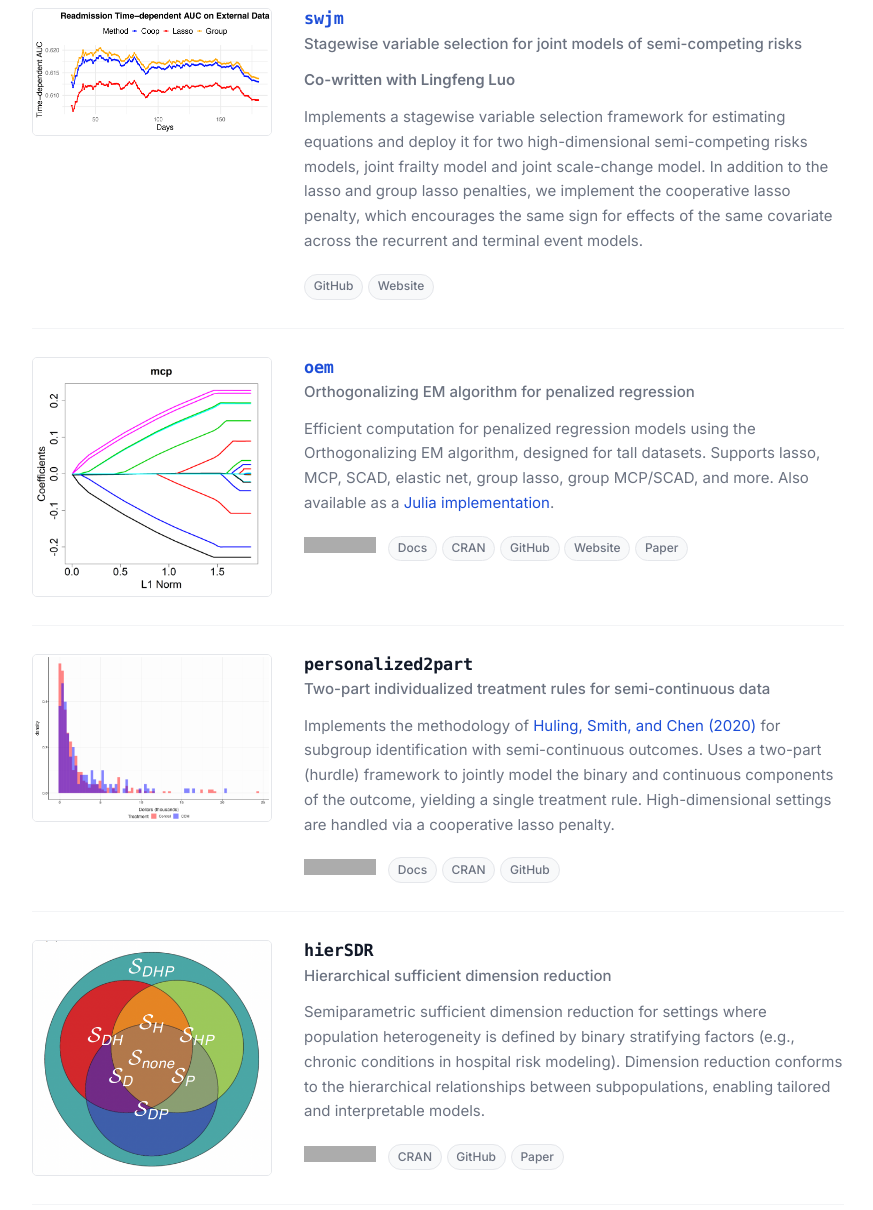
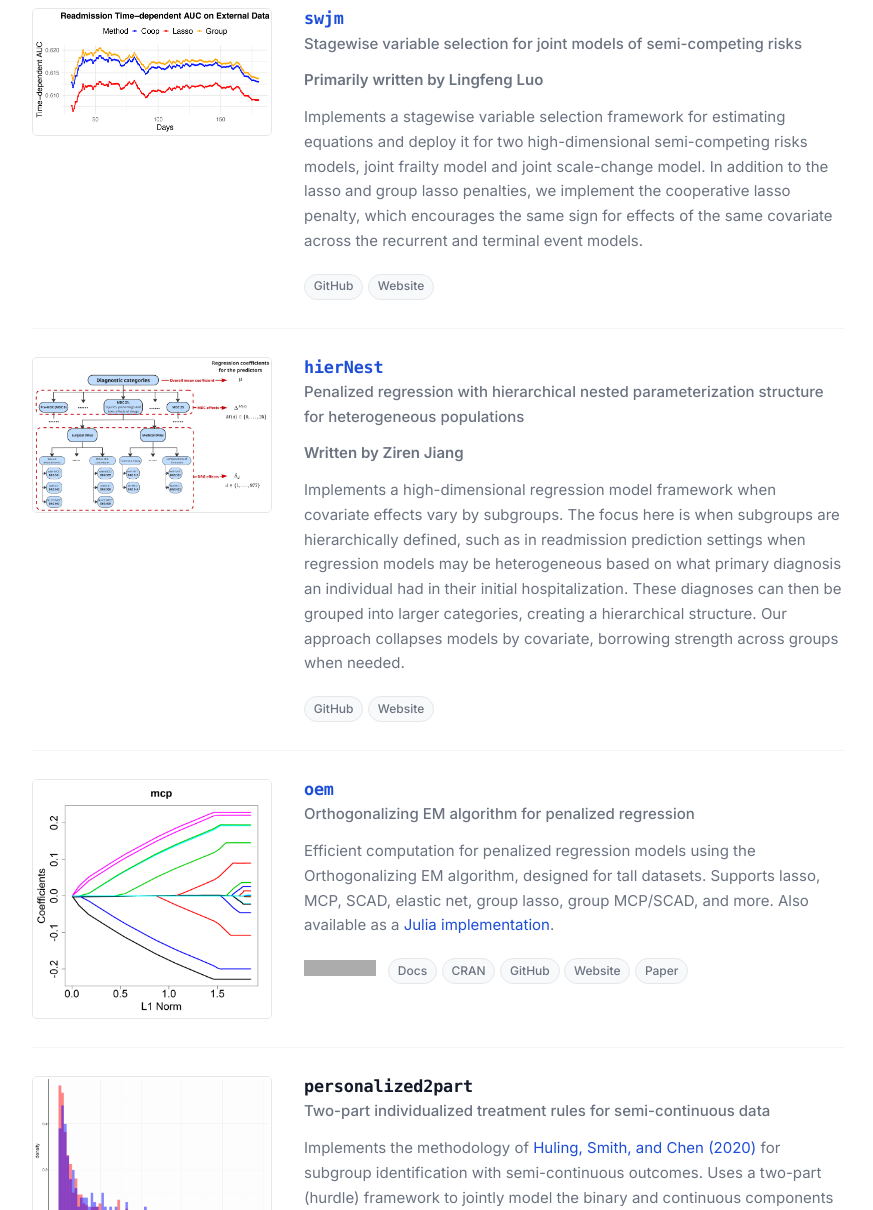
Before and after one commit to jaredhuling/jaredhuling.github.io, a Jekyll site: the page built from _pages/software.md, in a window 1280 px wide and 1400 px high, scrolled down 1051 px. Shown: the part 190-1400 px from the top of the window, without its empty margins (202-1075 px from the left). Built offline with Jekyll 4.4.1, drawn with Linux system fonts in a browser that asks for light colours; grey boxes are pictures that could not be loaded.

Commit message:
adds hierNest

```diff
--- a/_pages/software.md
+++ b/_pages/software.md
@@ -6,6 +6,7 @@ permalink: /software/
 
 <div class="software-list">
 
+  <!-- ==================== personalized ==================== -->
   <div class="software-entry">
     <div class="software-img">
       <img src="/images/subgroups.png" alt="personalized">
@@ -27,9 +28,7 @@ permalink: /software/
     </div>
   </div>
 
-
-
-
+  <!-- ==================== forestBalance ==================== -->
   <div class="software-entry">
     <div class="software-img">
       <img src="/images/kernel_balancing_viz.png" alt="forestBalance">
@@ -48,7 +47,7 @@ permalink: /software/
     </div>
   </div>
 
-
+  <!-- ==================== independenceWeights ==================== -->
   <div class="software-entry">
     <div class="software-img">
       <img src="/images/dcow_adjusted.png" alt="independenceWeights">
@@ -68,8 +67,7 @@ permalink: /software/
     </div>
   </div>
 
-
-
+  <!-- ==================== swjm ==================== -->
   <div class="software-entry">
     <div class="software-img">
       <img src="/images/tAUC_readm_test_Coop_Lasso_Group.png" alt="tAUC">
@@ -77,7 +75,7 @@ permalink: /software/
     <div class="software-content">
       <h4 class="software-name"><a href="http://jaredhuling.org/swjm">swjm</a></h4>
       <p class="software-subtitle">Stagewise variable selection for joint models of semi-competing risks</p>
-      <p class="software-author">Co-written with Lingfeng Luo</p>
+      <p class="software-author">Primarily written by Lingfeng Luo</p>
       <p>Implements a stagewise variable selection framework for estimating equations and deploy it for two high-dimensional semi-competing risks models, joint frailty model and joint scale-change model. In addition to the lasso and group lasso penalties, we implement the cooperative lasso penalty, which encourages the same sign for effects of the same covariate across the recurrent and terminal event models. </p>
       <div class="software-footer">
         <div class="links">
@@ -88,10 +86,26 @@ permalink: /software/
     </div>
   </div>
 
+  <!-- ==================== hierNest ==================== -->
+  <div class="software-entry">
+    <div class="software-img">
+      <img src="/images/MDC_DRG_Illustration.png" alt="hierNest">
+    </div>
+    <div class="software-content">
+      <h4 class="software-name"><a href="https://zirenjiang.github.io/hierNest/">hierNest</a></h4>
+      <p class="software-subtitle">Penalized regression with hierarchical nested parameterization structure for heterogeneous populations</p>
+      <p class="software-author">Written by Ziren Jiang</p>
+      <p>Implements a high-dimensional regression model framework when covariate effects vary by subgroups. The focus here is when subgroups are hierarchically defined, such as in readmission prediction settings when regression models may be heterogeneous based on what primary diagnosis an individual had in their initial hospitalization. These diagnoses can then be grouped into larger categories, creating a hierarchical structure. Our approach collapses models by covariate, borrowing strength across groups when needed.</p>
+      <div class="software-footer">
+        <div class="links">
+          <a href="https://github.com/ZirenJiang/hierNest">GitHub</a>
+          <a href="https://ZirenJiang.github.io/hierNest/">Website</a>
+        </div>
+      </div>
+    </div>
+  </div>
 
-
-
-
+  <!-- ==================== oem ==================== -->
   <div class="software-entry">
     <div class="software-img">
       <img src="/images/mcp_path.png" alt="oem">
@@ -113,6 +127,7 @@ permalink: /software/
     </div>
   </div>
 
+  <!-- ==================== personalized2part ==================== -->
   <div class="software-entry">
     <div class="software-img">
       <img src="/images/response_histograms_wide.png" alt="personalized2part">
@@ -132,6 +147,7 @@ permalink: /software/
     </div>
   </div>
 
+  <!-- ==================== hierSDR ==================== -->
   <div class="software-entry">
     <div class="software-img">
       <img src="/images/central_mean_subspaces.png" alt="hierSDR">
@@ -151,6 +167,7 @@ permalink: /software/
     </div>
   </div>
 
+  <!-- ==================== vennLasso ==================== -->
   <div class="software-entry">
     <div class="software-img">
       <img src="/images/venn.png" alt="vennLasso">
@@ -171,7 +188,7 @@ permalink: /software/
     </div>
   </div>
 
-
+  <!-- ==================== groupFusedMulti ==================== -->
   <div class="software-entry">
     <div class="software-img">
       <img src="/images/doubly_sparse.png" alt="groupFusedMulti">
@@ -189,6 +206,7 @@ permalink: /software/
     </div>
   </div>
 
+  <!-- ==================== personalizedLong ==================== -->
   <div class="software-entry">
     <div class="software-img">
       <img src="/images/benefit_of_sr_assignments_by_received_paper.png" alt="personalizedLong">
@@ -205,6 +223,7 @@ permalink: /software/
     </div>
   </div>
 
+  <!-- ==================== aftiv ==================== -->
   <div class="software-entry">
     <div class="software-img">
       <img src="/images/talks/iv_assumptions.png" alt="aftiv">
```
Also changed, not shown: images/MDC_DRG_Illustration.png (added), 1 other file.
